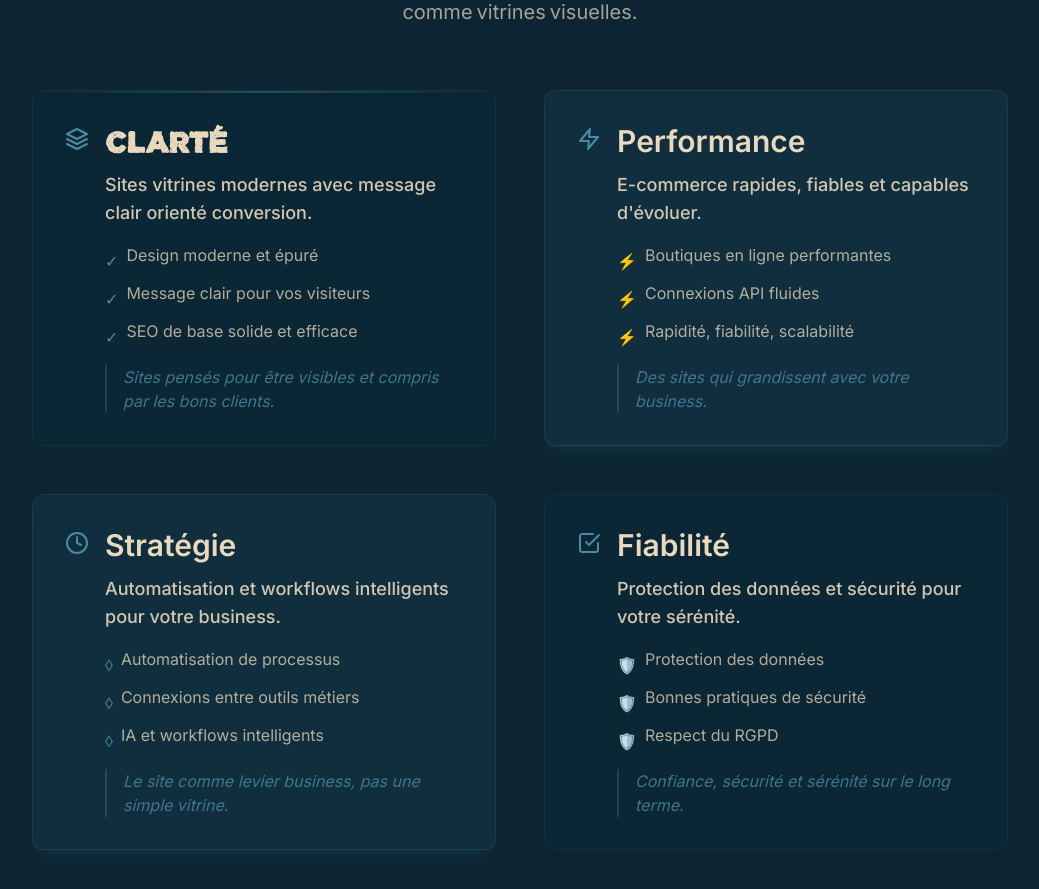
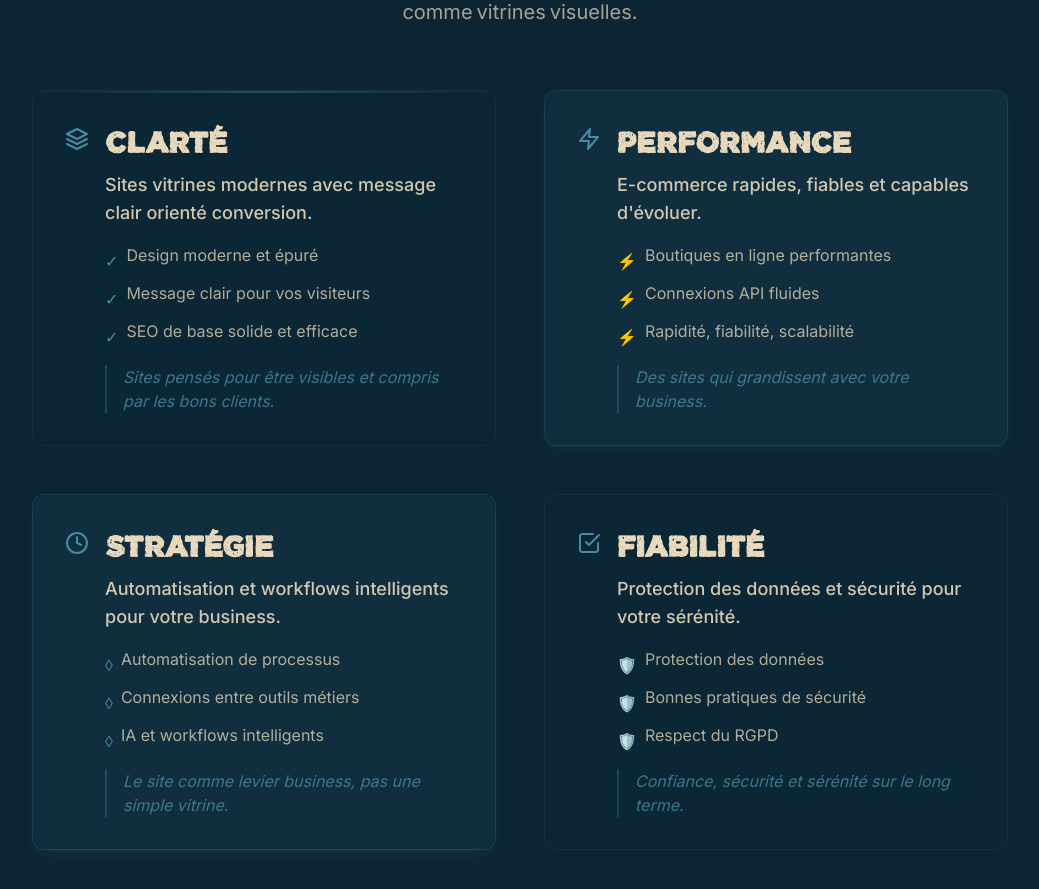
Before and after one commit to maxfrn56/Portfolio, a Next.js app: page / in a window 1280 px wide. Shown: the part 1142-2031 px from the top of the page, without its empty margins (120-1159 px from the left). Built offline with nearby package versions, Linux system fonts and the light colour scheme.

Commit message:
Fix: application police Polya aux titres Performance, Stratégie et Fiabilité

```diff
--- a/components/sections/WhyWorkWithMe.tsx
+++ b/components/sections/WhyWorkWithMe.tsx
@@ -705,7 +705,8 @@ function PerformancePillar({ isInView, benefit, index }: { isInView: boolean; be
 
         <div className="flex-1">
           <motion.h3
-            className="text-2xl md:text-3xl font-semibold text-sand mb-3 group-hover:text-accent-blue transition-colors duration-300"
+            className="text-2xl md:text-3xl font-bold text-sand mb-3 group-hover:text-accent-blue transition-colors duration-300"
+            style={{ fontFamily: 'var(--font-polya)', fontWeight: 'bold' }}
             initial={{ opacity: 0, x: -10 }}
             animate={isInView ? { opacity: 1, x: 0 } : {}}
             transition={{
@@ -827,7 +828,8 @@ function StrategyPillar({ isInView, benefit, index }: { isInView: boolean; benef
         <div className="flex-1">
           {/* Couche 2 : Titre */}
           <motion.h3
-            className="text-2xl md:text-3xl font-semibold text-sand mb-3 group-hover:text-accent-blue transition-colors duration-300"
+            className="text-2xl md:text-3xl font-bold text-sand mb-3 group-hover:text-accent-blue transition-colors duration-300"
+            style={{ fontFamily: 'var(--font-polya)', fontWeight: 'bold' }}
             initial={{ opacity: 0, y: 10 }}
             animate={isInView ? { opacity: 1, y: hovered ? -5 : 0 } : {}}
             transition={{ duration: hovered ? 0.3 : 0.6, delay: baseDelay + 0.7 }}
@@ -954,7 +956,8 @@ function ReliabilityPillar({ isInView, benefit, index }: { isInView: boolean; be
 
         <div className="flex-1">
           <motion.h3
-            className="text-2xl md:text-3xl font-semibold text-sand mb-3 group-hover:text-accent-blue transition-colors duration-500"
+            className="text-2xl md:text-3xl font-bold text-sand mb-3 group-hover:text-accent-blue transition-colors duration-500"
+            style={{ fontFamily: 'var(--font-polya)', fontWeight: 'bold' }}
             initial={{ opacity: 0 }}
             animate={isInView ? { opacity: 1 } : {}}
             transition={{
```
